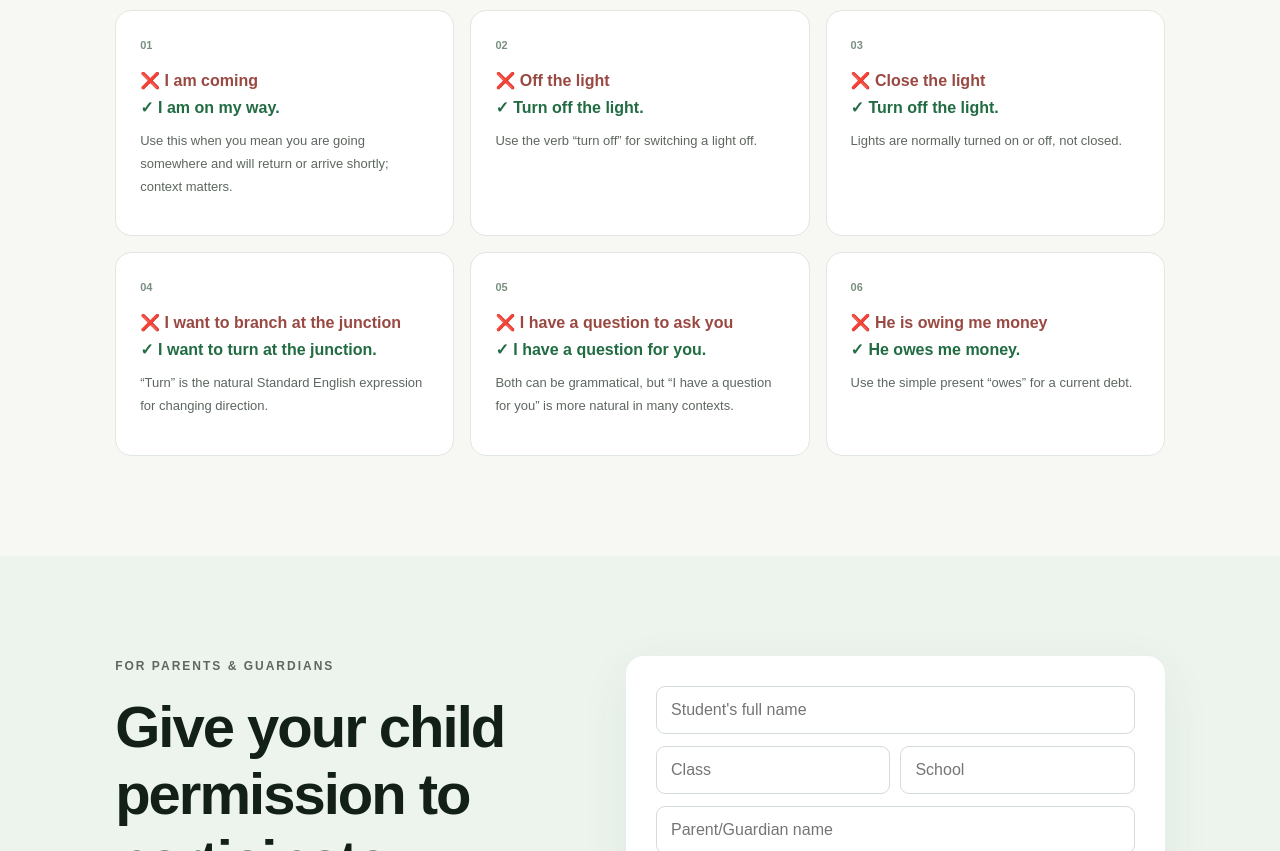
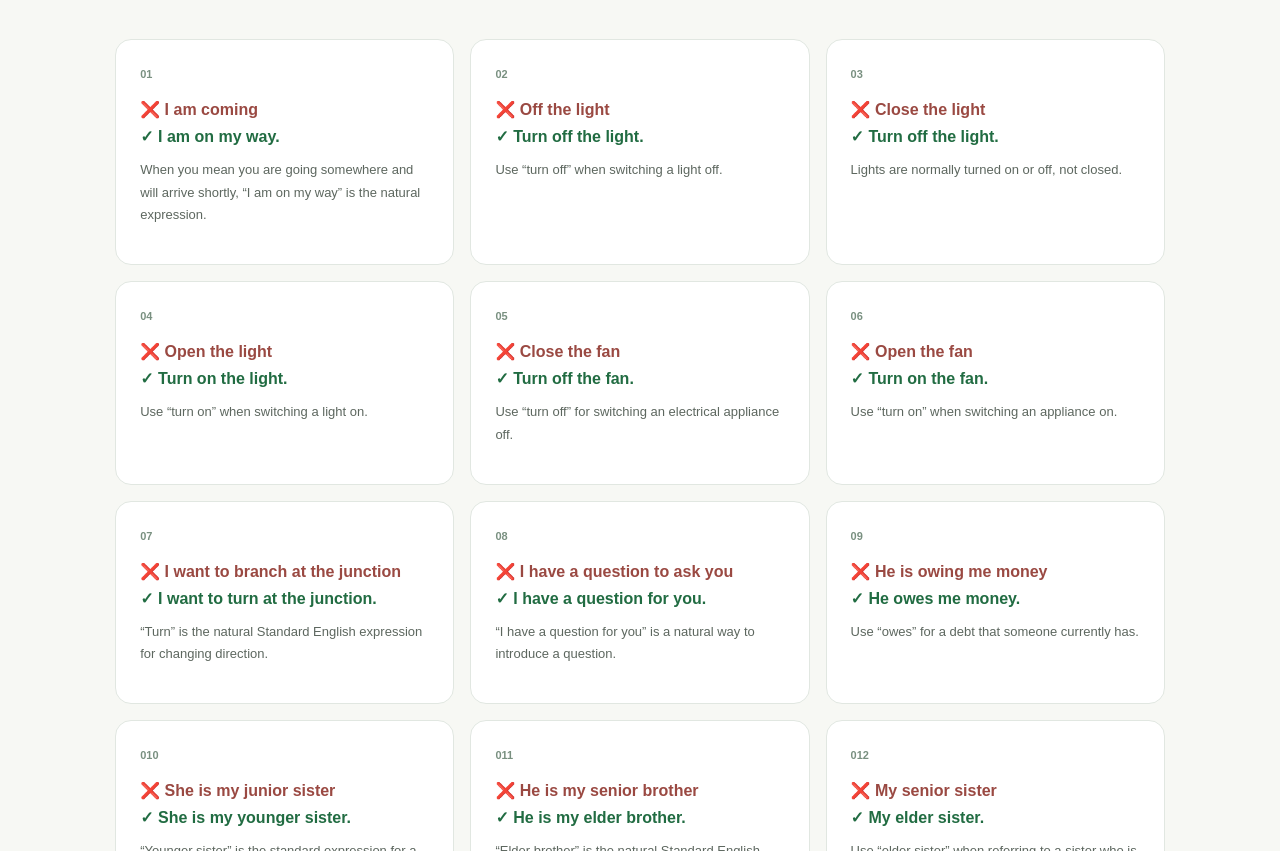
Before and after one commit to lightdrapperai/opeyea, a Next.js app: page / in a window 1280 px wide. Shown: the part 1949-2800 px from the top of the page. Built offline with nearby package versions, Linux system fonts and the light colour scheme.

Commit message:
Refine English expressions and update header text
Updated various English expressions for clarity and correctness. Modified the header text for improved emphasis.

```diff
--- a/app/page.js
+++ b/app/page.js
@@ -3,12 +3,88 @@
 import { useMemo, useState } from "react";
 
 const errors = [
-  ["I am coming", "I am on my way.", "Use this when you mean you are going somewhere and will return or arrive shortly; context matters."],
-  ["Off the light", "Turn off the light.", "Use the verb “turn off” for switching a light off."],
+  ["I am coming", "I am on my way.", "When you mean you are going somewhere and will arrive shortly, “I am on my way” is the natural expression."],
+  ["Off the light", "Turn off the light.", "Use “turn off” when switching a light off."],
   ["Close the light", "Turn off the light.", "Lights are normally turned on or off, not closed."],
+  ["Open the light", "Turn on the light.", "Use “turn on” when switching a light on."],
+  ["Close the fan", "Turn off the fan.", "Use “turn off” for switching an electrical appliance off."],
+  ["Open the fan", "Turn on the fan.", "Use “turn on” when switching an appliance on."],
   ["I want to branch at the junction", "I want to turn at the junction.", "“Turn” is the natural Standard English expression for changing direction."],
-  ["I have a question to ask you", "I have a question for you.", "Both can be grammatical, but “I have a question for you” is more natural in many contexts."],
-  ["He is owing me money", "He owes me money.", "Use the simple present “owes” for a current debt."],
+  ["I have a question to ask you", "I have a question for you.", "“I have a question for you” is a natural way to introduce a question."],
+  ["He is owing me money", "He owes me money.", "Use “owes” for a debt that someone currently has."],
+  ["She is my junior sister", "She is my younger sister.", "“Younger sister” is the standard expression for a sister who is younger than you."],
+  ["He is my senior brother", "He is my elder brother.", "“Elder brother” is the natural Standard English expression."],
+  ["My senior sister", "My elder sister.", "Use “elder sister” when referring to a sister who is older than you."],
+  ["I will flash you", "I will give you a missed call.", "“Give you a missed call” is clearer in Standard English."],
+  ["I have forgotten my book at home", "I left my book at home.", "Use “left” when you mean you did not bring something with you."],
+  ["He has gone to abroad", "He has gone abroad.", "“Abroad” does not normally take “to” before it."],
+  ["I want to alight from the bus", "I want to get off the bus.", "“Get off the bus” is the natural everyday Standard English expression."],
+  ["Enter inside", "Come in.", "“Enter” already expresses the idea of going inside, so “inside” is unnecessary."],
+  ["Come and eat", "Come and have something to eat.", "“Have something to eat” is a natural Standard English expression."],
+  ["I am hearing you", "I can hear you.", "Use “can hear” when you mean that you are able to hear someone."],
+  ["I am seeing him", "I can see him.", "Use “can see” when you mean that you are able to see someone."],
+  ["I am understanding you", "I understand you.", "“Understand” is normally used in the simple present, not the continuous form."],
+  ["She is knowing the answer", "She knows the answer.", "“Know” is normally a stative verb and is not usually used in the continuous form."],
+  ["I did not knew", "I did not know.", "After “did not,” use the base form of the verb: “know.”"],
+  ["He did not went", "He did not go.", "After “did not,” use the base form of the verb: “go.”"],
+  ["I have went there", "I have gone there.", "Use the past participle “gone” after “have.”"],
+  ["She has ate the food", "She has eaten the food.", "Use the past participle “eaten” after “has.”"],
+  ["He have gone home", "He has gone home.", "Use “has” with he, she, or it."],
+  ["They was late", "They were late.", "Use “were” with “they.”"],
+  ["She don't know", "She doesn't know.", "Use “doesn't” with he, she, or it."],
+  ["I doesn't know", "I don't know.", "Use “don't” with I, you, we, and they."],
+  ["He don't like it", "He doesn't like it.", "Use “doesn't” with he, she, or it."],
+  ["She is married with a doctor", "She is married to a doctor.", "The standard expression is “married to,” not “married with.”"],
+  ["Discuss about the matter", "Discuss the matter.", "“Discuss” does not normally take “about” before its direct object."],
+  ["Return back", "Return.", "“Return” already means to go or come back, so “back” is usually unnecessary."],
+  ["Repeat again", "Repeat.", "“Repeat” already means to say or do something again."],
+  ["Revert back to me", "Get back to me.", "“Get back to me” is a natural expression when asking someone to respond later."],
+  ["Request for something", "Request something.", "As a verb, “request” can take the object directly."],
+  ["Order for food", "Order food.", "As a verb, “order” can take the object directly."],
+  ["Emphasise on the point", "Emphasise the point.", "The verb “emphasise” normally takes the object directly."],
+  ["Congratulate him for his success", "Congratulate him on his success.", "The standard preposition after “congratulate” is “on.”"],
+  ["He is good in Mathematics", "He is good at Mathematics.", "Use “good at” when talking about a skill or subject."],
+  ["She is married with two children", "She is married and has two children.", "“Married with two children” is not the standard way to express this idea."],
+  ["I am in need of money", "I need money.", "“I need money” is simpler and more natural in everyday English."],
+  ["I want to borrow you my book", "I want to lend you my book.", "“Lend” means to give something temporarily; “borrow” means to receive it temporarily."],
+  ["Can I lend your pen?", "Can I borrow your pen?", "You borrow something from someone; you lend something to someone."],
+  ["He borrowed me money", "He lent me money.", "The person who gives the money lends it; the person who receives it borrows it."],
+  ["I am coming to school yesterday", "I came to school yesterday.", "Use the past tense “came” for an action that happened yesterday."],
+  ["I will went tomorrow", "I will go tomorrow.", "After “will,” use the base form of the verb."],
+  ["She can sings", "She can sing.", "After a modal verb such as “can,” use the base form of the verb."],
+  ["He can goes there", "He can go there.", "After “can,” use the base form of the verb."],
+  ["I used to went there", "I used to go there.", "After “used to,” use the base form of the verb."],
+  ["He is more taller than me", "He is taller than me.", "Do not use “more” with the comparative form “taller.”"],
+  ["This is the most easiest question", "This is the easiest question.", "Do not use “most” with the superlative form “easiest.”"],
+  ["She is more prettier", "She is prettier.", "Use either “more beautiful” or “prettier,” not both comparative forms together."],
+  ["I have two luggages", "I have two pieces of luggage.", "“Luggage” is normally an uncountable noun in Standard English."],
+  ["She gave me an advice", "She gave me some advice.", "“Advice” is uncountable, so we do not normally say “an advice.”"],
+  ["He gave me many informations", "He gave me a lot of information.", "“Information” is uncountable in Standard English."],
+  ["I need an equipment", "I need some equipment.", "“Equipment” is normally an uncountable noun."],
+  ["The news are good", "The news is good.", "“News” is treated as singular in Standard English."],
+  ["People is complaining", "People are complaining.", "“People” is normally treated as a plural noun."],
+  ["One of my friend", "One of my friends.", "After “one of,” use a plural noun."],
+  ["One of the student", "One of the students.", "After “one of,” use a plural noun."],
+  ["She is one of the best student", "She is one of the best students.", "After “one of the best,” use a plural noun."],
+  ["I am a staff", "I am a staff member.", "“Staff” generally refers to a group of employees; “staff member” refers to one person."],
+  ["He is a personnel", "He is a member of staff.", "“Personnel” is generally a collective noun; “member of staff” is natural for one person."],
+  ["I am coming from Lagos", "I am from Lagos.", "Use “I am from Lagos” when stating your origin. “I am coming from Lagos” describes where you are travelling from."],
+  ["Where are you coming from?", "Where are you from?", "“Where are you from?” is the usual question when asking about someone's origin."],
+  ["What is your name called?", "What is your name?", "“What is your name?” is the natural Standard English question."],
+  ["How is your name?", "What is your name?", "Use “What is your name?” when asking for someone's name."],
+  ["What is the time by your watch?", "What time is it?", "“What time is it?” is the natural general question."],
+  ["I am coming now", "I am on my way now.", "When you mean you are travelling toward a place, “I am on my way” is clearer."],
+  ["I want to branch your house", "I want to stop by your house.", "“Stop by” is a natural expression for making a short visit."],
+  ["I will branch you later", "I will stop by later.", "“Stop by” is used when you plan to make a short visit."],
+  ["I want to barb my hair", "I want to have my hair cut.", "“Have my hair cut” is the standard expression."],
+  ["I want to barb my hair tomorrow", "I want to have my hair cut tomorrow.", "Use “have my hair cut” in Standard English."],
+  ["I want to make my hair", "I want to have my hair done.", "“Have my hair done” is a natural general expression."],
+  ["I want to on the light", "I want to turn on the light.", "Use “turn on” when switching on a light."],
+  ["I want to off the light", "I want to turn off the light.", "Use “turn off” when switching off a light."],
+  ["Put on the generator", "Turn on the generator.", "For starting an electrical generator, “turn on” is the clearer expression."],
+  ["Off the AC", "Turn off the air conditioner.", "Use “turn off” when switching off an appliance."],
+  ["On the light", "Turn on the light.", "Use “turn on” when switching on a light."],
+  ["I want to branch at the next junction", "I want to turn at the next junction.", "Use “turn” when describing a change in direction."],
 ];
 
 export default function Home() {
@@ -53,7 +129,7 @@ export default function Home() {
       <section id="home" className="hero">
         <div className="heroText">
           <p className="eyebrow">ENGLISH CLINIC • OPEYEA</p>
-          <h1>Speak it right.<br/><span>Write it right.</span></h1>
+          <h1>Speak It Right.<br/><span>Speak It Proud.</span></h1>
           <p className="lead">
             Helping students identify and correct incorrect English expressions
             for confident communication in school and beyond.
@@ -199,4 +275,4 @@ export default function Home() {
       </footer>
     </main>
   );
-}
+   }
```
